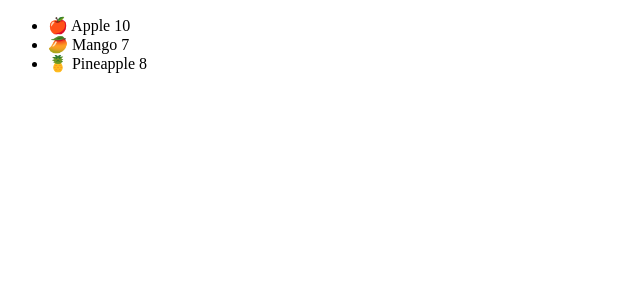
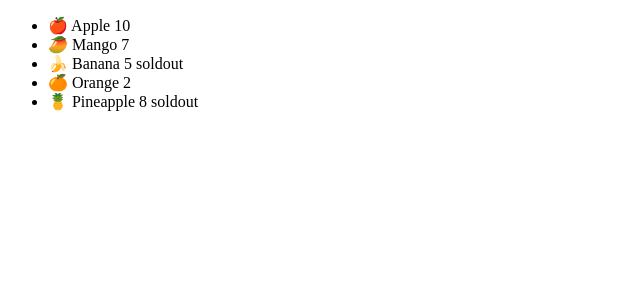
Before and after one commit to korbosit/react_2024, a React (Vite) app: page / in a window 1280 px wide. Shown: the top 300 px of the page, without its empty margins (0-640 px from the left). Built offline with nearby package versions, Linux system fonts and the light colour scheme.

Commit message:
#20_Conditionally_Rendering_A_Message_Using_Ternary

```diff
--- a/src/components/Fruit.jsx
+++ b/src/components/Fruit.jsx
@@ -1,14 +1,9 @@
-export default function Fruit({ name, price, emoji }) {
+export default function Fruit({ name, price, emoji, soldout }) {
     return (
         <>
-            {/* {emoji} {name} {price} */}
-            {price > 5 ? (
-                <li>
-                    {emoji} {name} {price}
-                </li>
-            ) : (
-                ""
-            )}
+            <li>
+                {emoji} {name} {price} {soldout ? "soldout" : ""}
+            </li>
         </>
     );
 }
--- a/src/components/Fruits.jsx
+++ b/src/components/Fruits.jsx
@@ -7,26 +7,31 @@ function Fruits() {
             name: "Apple",
             price: 10,
             emoji: "🍎",
+            soldout: false,
         },
         {
             name: "Mango",
             price: 7,
             emoji: "🥭",
+            soldout: false,
         },
         {
             name: "Banana",
             price: 5,
             emoji: "🍌",
+            soldout: true,
         },
         {
             name: "Orange",
             price: 2,
             emoji: "🍊",
+            soldout: false,
         },
         {
             name: "Pineapple",
             price: 8,
             emoji: "🍍",
+            soldout: true,
         },
     ];
     return (
@@ -53,6 +58,7 @@ function Fruits() {
                         name={fruit.name}
                         price={fruit.price}
                         emoji={fruit.emoji}
+                        soldout={fruit.soldout}
                     />
                 ))}
             </ul>
```
